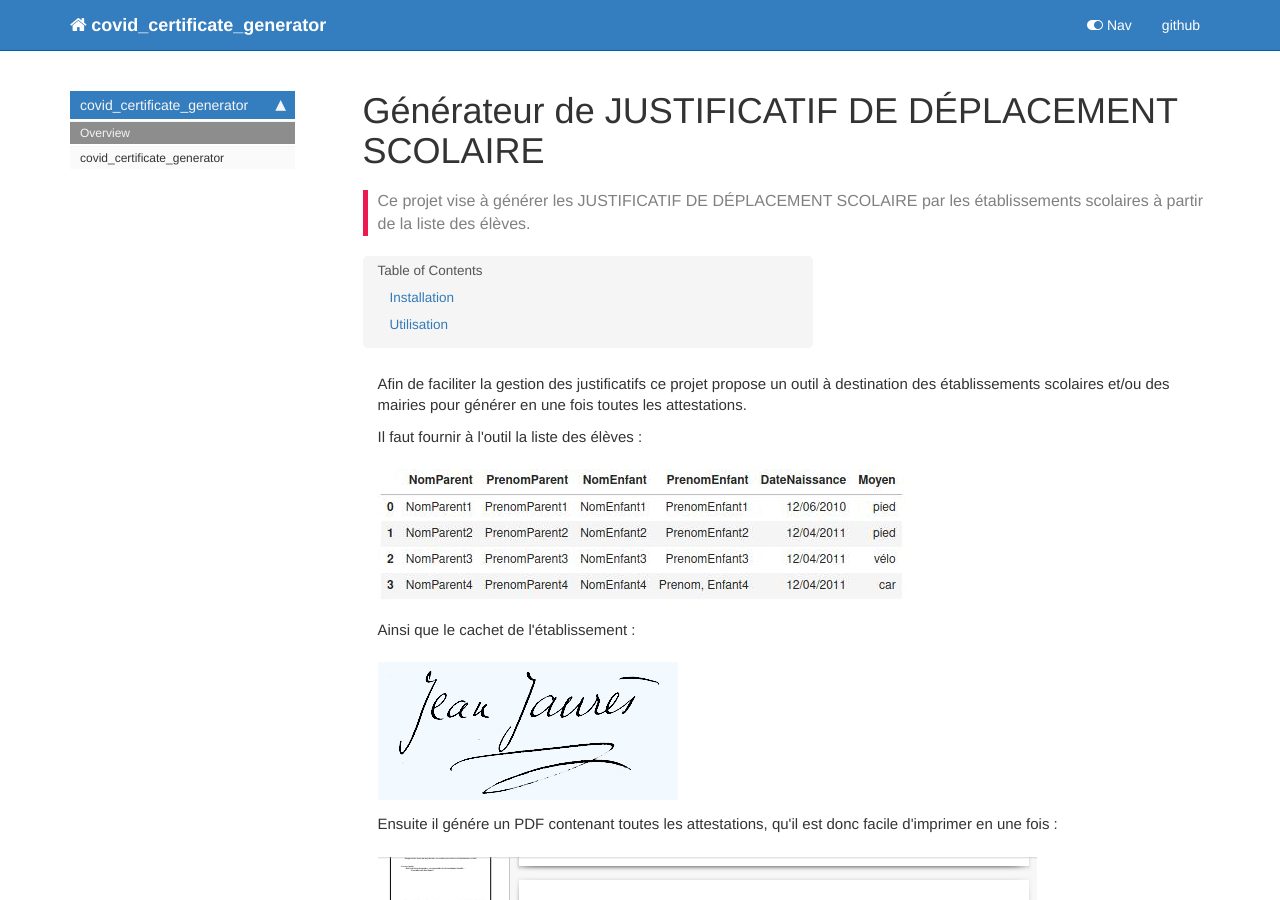
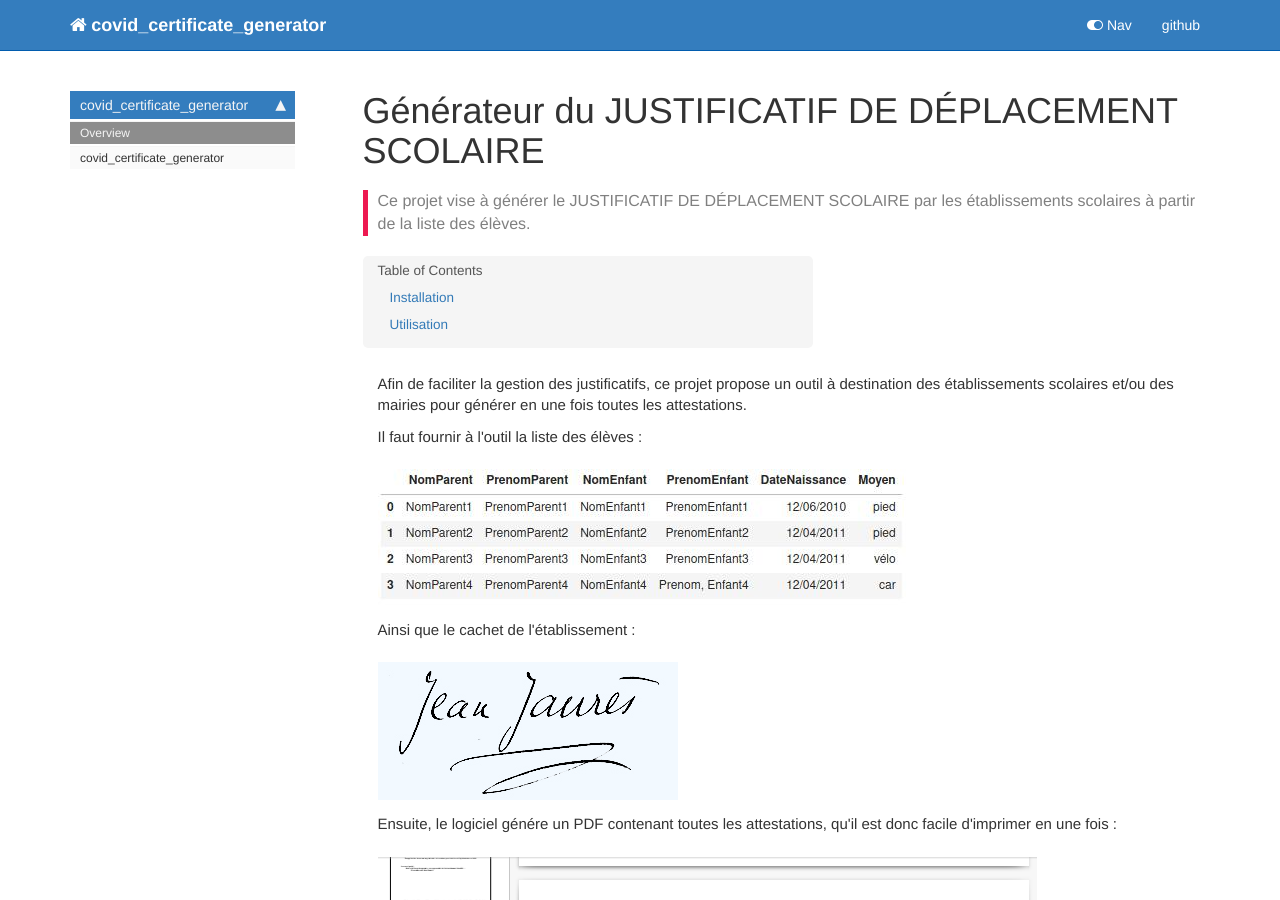
Before and after one commit to dataforgoodfr/covid_certificate_generator, a Jekyll site: the page built from docs/index.html, in a window 1280 px wide and 900 px high. Built offline with Jekyll 4.4.1, drawn with Linux system fonts in a browser that asks for light colours; nearby versions of some CDN libraries; comment, search, counter and statistics services are not loaded; some of the changed text lies outside the part shown.

Commit message:
Typos fix

```diff
--- a/covid_certificate_generator/core.py
+++ b/covid_certificate_generator/core.py
@@ -50,7 +50,7 @@ class PDF(FPDF):
 
         self.set_xy(self.margin_left,0.0)
         self.cell(w=10, h=110.0, align='L', txt=self.escape("Je soussigné(e),"), border=0)
-        texte = self.escape("Nom et prénom des parents, ou responsable de l'enfant dument identifié  :  ")
+        texte = self.escape("Nom et prénom des parents, ou responsable de l'enfant dûment identifié  :  ")
         self.cell(w=50, h=120, align='L', txt=texte, border=0)
         texte = self.escape(f"\t {prenom_parent} {nom_parent}")
         self.set_xy(self.margin_left*2,0.0)
--- a/docs/index.html
+++ b/docs/index.html
@@ -1,13 +1,13 @@
 ---
 
-title: Générateur de JUSTIFICATIF DE DÉPLACEMENT SCOLAIRE
+title: Générateur du JUSTIFICATIF DE DÉPLACEMENT SCOLAIRE
 
 
 keywords: fastai
 sidebar: home_sidebar
 
-summary: "Ce projet vise à générer les JUSTIFICATIF DE DÉPLACEMENT SCOLAIRE par les établissements scolaires à partir de la liste des élèves."
-description: "Ce projet vise à générer les JUSTIFICATIF DE DÉPLACEMENT SCOLAIRE par les établissements scolaires à partir de la liste des élèves."
+summary: "Ce projet vise à générer le JUSTIFICATIF DE DÉPLACEMENT SCOLAIRE par les établissements scolaires à partir de la liste des élèves."
+description: "Ce projet vise à générer le JUSTIFICATIF DE DÉPLACEMENT SCOLAIRE par les établissements scolaires à partir de la liste des élèves."
 nb_path: "index.ipynb"
 ---
 <!--
@@ -31,12 +31,12 @@ nb_path: "index.ipynb"
 
 <div class="cell border-box-sizing text_cell rendered"><div class="inner_cell">
 <div class="text_cell_render border-box-sizing rendered_html">
-<p>Afin de faciliter la gestion des justificatifs ce projet propose un outil à destination des établissements scolaires et/ou des mairies pour générer en une fois toutes les attestations.</p>
+<p>Afin de faciliter la gestion des justificatifs, ce projet propose un outil à destination des établissements scolaires et/ou des mairies pour générer en une fois toutes les attestations.</p>
 <p>Il faut fournir à l'outil la liste des élèves :</p>
 <p><img src="/covid_certificate_generator/./assets/tableau.jpg" alt=""></p>
 <p>Ainsi que le cachet de l'établissement :</p>
 <p><img src="/covid_certificate_generator/./cachet.jpg" alt=""></p>
-<p>Ensuite il génére un PDF contenant toutes les attestations, qu'il est donc facile d'imprimer en une fois :</p>
+<p>Ensuite, le logiciel génére un PDF contenant toutes les attestations, qu'il est donc facile d'imprimer en une fois :</p>
 <p><img src="/covid_certificate_generator/./assets/pdf_view.png" alt=""></p>
 <p>Exemple en PDF : <a href="https://raw.githubusercontent.com/dataforgoodfr/covid_certificate_generator/master/test.pdf">https://raw.githubusercontent.com/dataforgoodfr/covid_certificate_generator/master/test.pdf</a></p>
 <p>Un site web pour faciliter son usage sera développé prochainement.</p>
@@ -68,8 +68,8 @@ nb_path: "index.ipynb"
 <div class="cell border-box-sizing text_cell rendered"><div class="inner_cell">
 <div class="text_cell_render border-box-sizing rendered_html">
 <ul>
-<li>Scanner le cachet de l'établissement scolaire et appelez-le cachet.jpg</li>
-<li>Exportez la liste des élèves et appelez-là data.csv</li>
+<li>Scannez le cachet de l'établissement scolaire et appelez-le <em>cachet.jpg</em></li>
+<li>Exportez la liste des élèves et appelez-la <em>data.csv</em></li>
 <li>Exécutez le programme :
 <code>python3 covid_certificate_generator/core.py</code></li>
 </ul>
```
Also changed, not shown: README.md.
